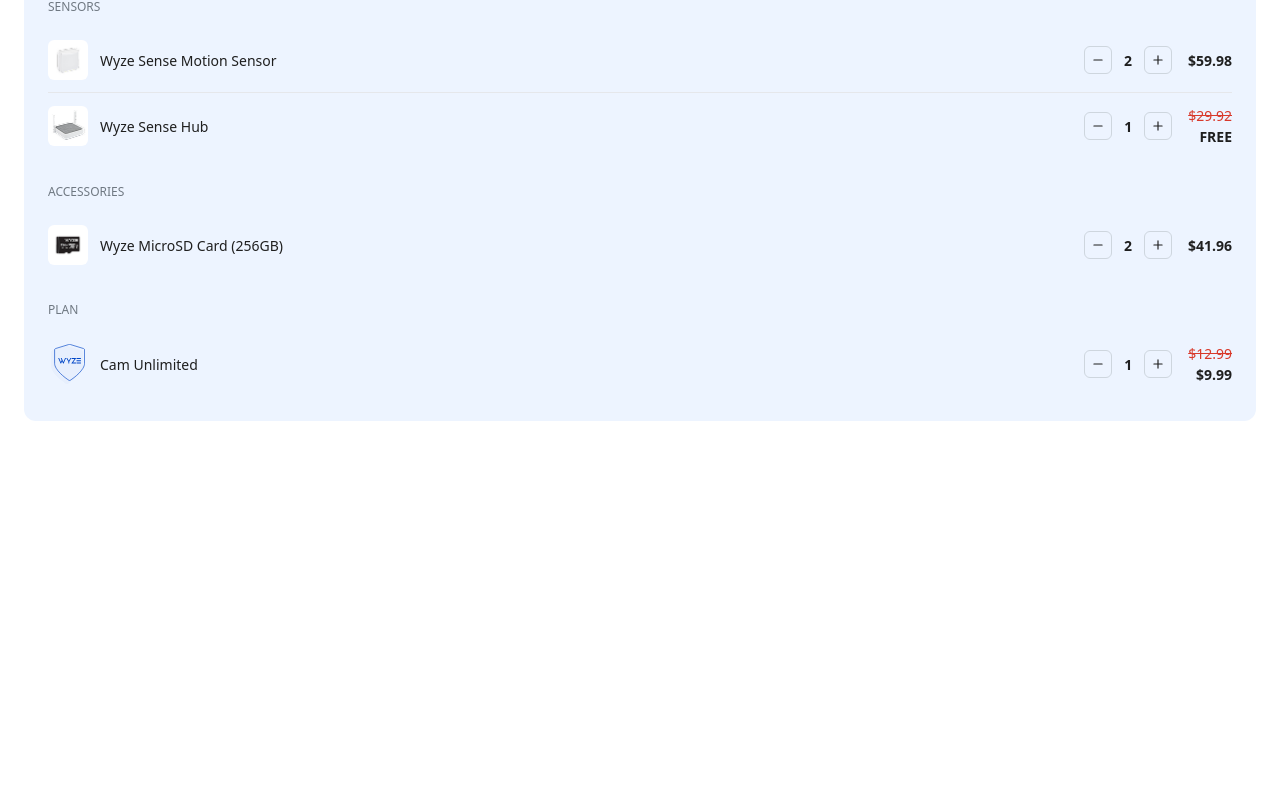
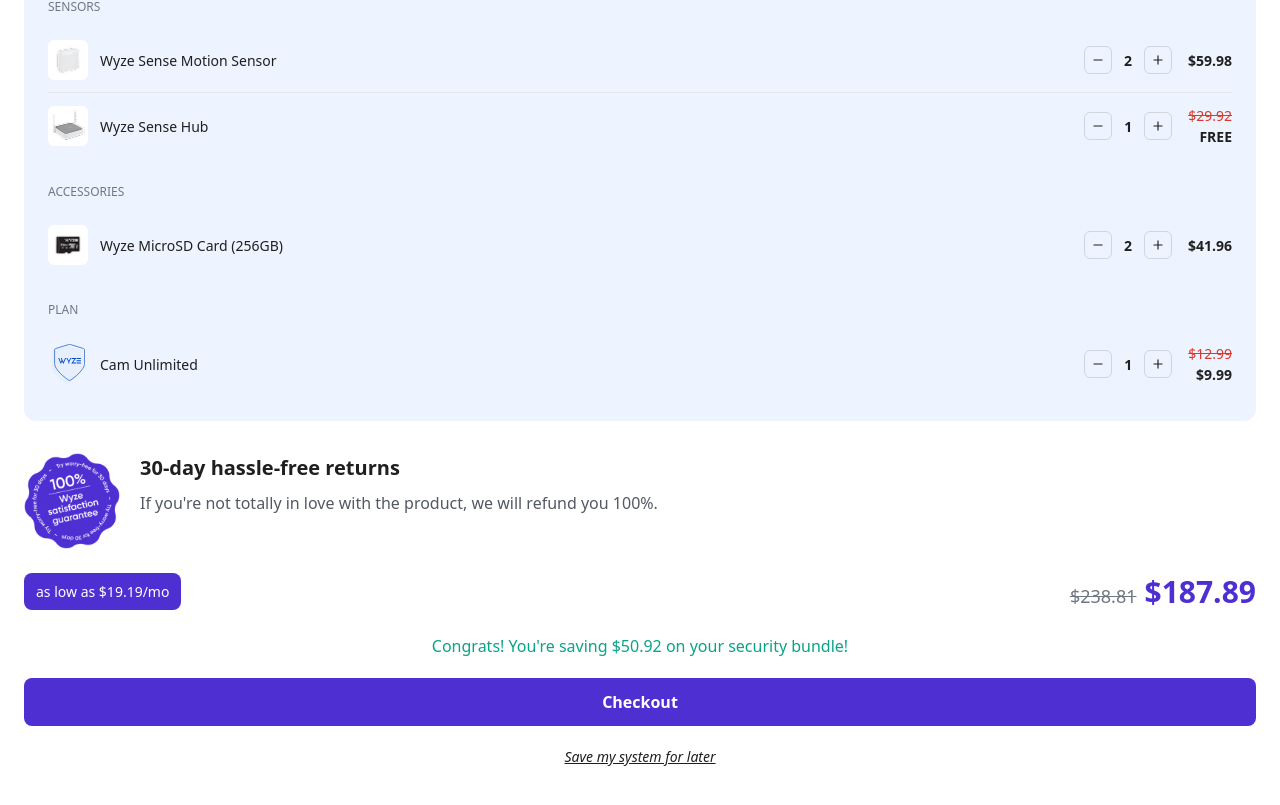
Before and after one commit to Mohsen-Hussen/wyze-bundle-builder, a React (Vite) app: page / in a window 1280 px wide. Shown: the part 1532-2337 px from the top of the page. Before the commit the page ends 1993 px from the top, so only its background shows below. Built offline with nearby package versions, Linux system fonts and the light colour scheme; a web font is replaced by a local one.

Commit message:
feat: checkout block

```diff
--- a/src/App.tsx
+++ b/src/App.tsx
@@ -1,6 +1,7 @@
 import BuilderAccordion from "./components/builder/BuilderAccordion";
 import CameraStep from "./components/builder/CameraStep";
 import ReviewPanel from "./components/review/ReviewPanel";
+import CheckoutBlock from "./components/review/CheckoutBlock";
 
 function App() {
 	return (
@@ -11,8 +12,9 @@
 						stepId === "cameras" ? <CameraStep /> : undefined
 					}
 				/>
-				<div className="mt-8">
+				<div className="mt-8 space-y-8">
 					<ReviewPanel />
+					<CheckoutBlock />
 				</div>
 			</main>
 		</div>
--- /dev/null
+++ b/src/components/review/CheckoutBlock.tsx
@@ -0,0 +1,74 @@
+import { useState } from "react";
+import { useCartTotals } from "../../hooks/useCartTotals";
+import { formatPrice } from "../../utils/format";
+import Button from "../ui/Button";
+
+const CheckoutBlock = () => {
+	const { total, preDiscountTotal, savings, financing } = useCartTotals();
+	const [confirmed, setConfirmed] = useState<boolean>(false);
+
+	const handleCheckout = () => {
+		setConfirmed(true);
+		window.setTimeout(() => setConfirmed(false), 4000);
+	};
+
+	return (
+		<div className="flex flex-col gap-5">
+			<div className="flex items-start gap-5">
+				<img
+					src="/images/products/guarantee-seal.svg"
+					alt="100% Wyze satisfaction guarantee"
+					className="h-24 w-24 shrink-0"
+				/>
+				<div>
+					<h3 className="text-20 font-semibold text-ink">
+						30-day hassle-free returns
+					</h3>
+					<p className="mt-2 text-16 text-slate">
+						If you're not totally in love with the product, we will refund you
+						100%.
+					</p>
+				</div>
+			</div>
+
+			<div className="flex items-center justify-between">
+				<span className="rounded-lg bg-purple px-3 py-2 text-14 font-medium text-white">
+					as low as {formatPrice(financing)}/mo
+				</span>
+				<span className="flex items-baseline gap-2">
+					{preDiscountTotal > total && (
+						<span className="text-18 text-muted line-through">
+							{formatPrice(preDiscountTotal)}
+						</span>
+					)}
+					<span className="text-30 font-bold text-purple">
+						{formatPrice(total)}
+					</span>
+				</span>
+			</div>
+
+			<p className="text-center text-16 font-medium text-green">
+				Congrats! You're saving {formatPrice(savings)} on your security bundle!
+			</p>
+
+			<Button variant="solid" fullWidth onClick={handleCheckout}>
+				Checkout
+			</Button>
+
+			{confirmed && (
+				<p className="text-center text-14 font-medium text-green" role="status">
+					Order placed - thanks for building your Wyze system! (demo)
+				</p>
+			)}
+
+			<button
+				type="button"
+				className="mx-auto text-14 italic text-ink underline"
+			>
+				Save my system for later
+			</button>
+		</div>
+	);
+};
+
+export default CheckoutBlock;
```
